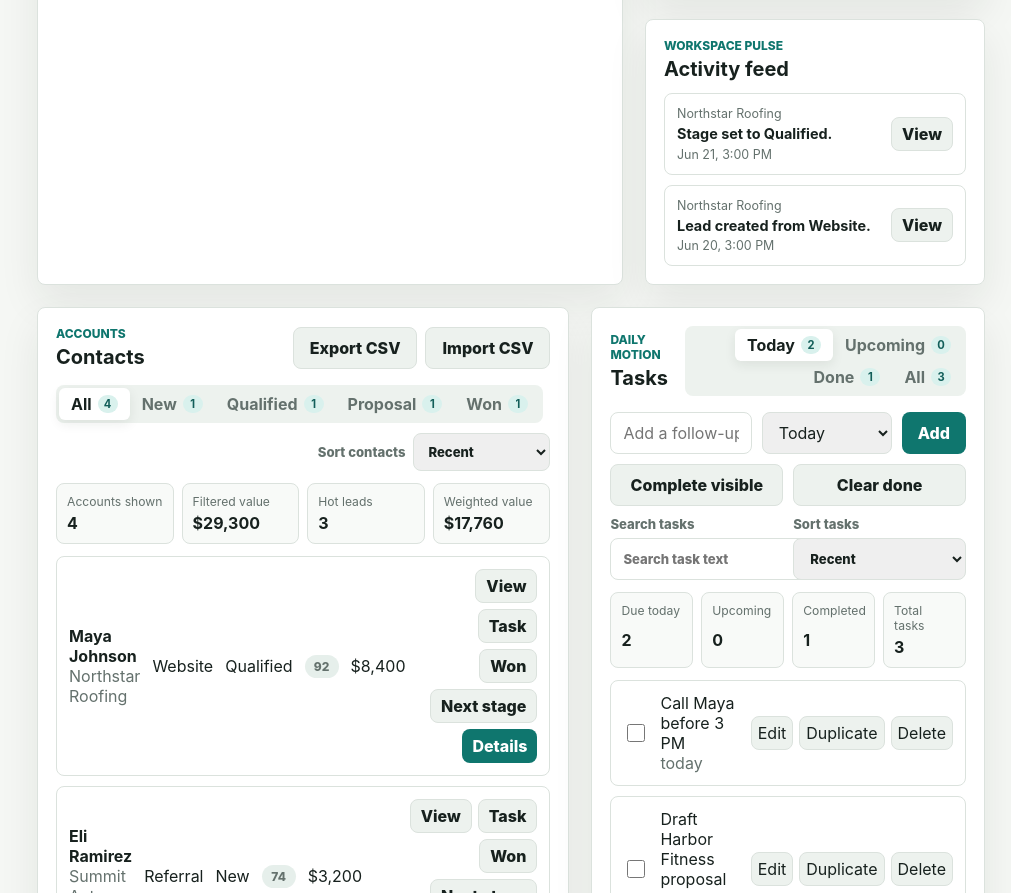
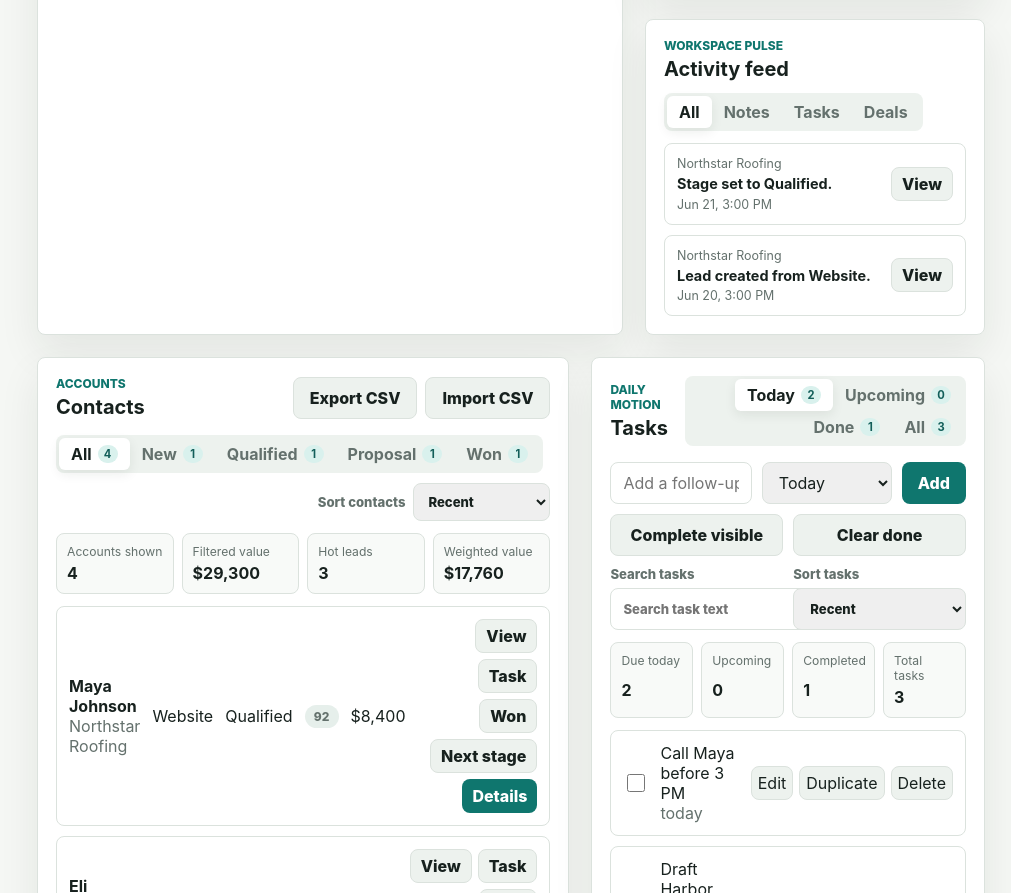
Before and after one commit to camnapper062603/closepilot-crm, a website: page index.html in a window 1280 px wide. Shown: the part 2200-3093 px from the top of the page, without its empty margins (269-1280 px from the left). Drawn offline with Linux system fonts and the light colour scheme.

Commit message:
Add activity feed filters

```diff
--- a/app.js
+++ b/app.js
@@ -121,6 +121,7 @@ let pipelineView = "board";
 let pendingImport = null;
 let taskFilter = "today";
 let taskSort = "recent";
+let activityFilter = "all";
 let contactFilter = "all";
 let contactSort = "recent";
 
@@ -246,6 +247,13 @@ document.querySelectorAll("[data-task-filter]").forEach((button) => {
   button.addEventListener("click", () => {
     taskFilter = button.dataset.taskFilter;
     renderTasks();
+  });
+});
+
+document.querySelectorAll("[data-activity-filter]").forEach((button) => {
+  button.addEventListener("click", () => {
+    activityFilter = button.dataset.activityFilter;
+    renderActivityFeed();
   });
 });
 
@@ -1009,9 +1017,14 @@ function renderLeadActivities(leadId) {
 
 function renderActivityFeed() {
   const activities = (state.activities || [])
+    .filter((activity) => activityFilter === "all" || activity.type === activityFilter)
     .slice()
     .sort((left, right) => activityTime(right) - activityTime(left))
     .slice(0, 8);
+
+  document.querySelectorAll("[data-activity-filter]").forEach((button) => {
+    button.classList.toggle("active", button.dataset.activityFilter === activityFilter);
+  });
 
   if (!activities.length) {
     activityFeed.innerHTML = "<p class=\"empty-state\">No activity yet.</p>";
--- a/index.html
+++ b/index.html
@@ -187,6 +187,12 @@
                   <h2 id="activityHeading">Activity feed</h2>
                 </div>
               </div>
+              <div class="segmented-control activity-filters" role="group" aria-label="Activity filter">
+                <button class="active" data-activity-filter="all" type="button">All</button>
+                <button data-activity-filter="note" type="button">Notes</button>
+                <button data-activity-filter="task" type="button">Tasks</button>
+                <button data-activity-filter="outcome" type="button">Deals</button>
+              </div>
               <div id="activityFeed" class="activity-feed"></div>
             </section>
           </aside>
--- a/styles.css
+++ b/styles.css
@@ -887,6 +887,11 @@ button.insight-card:hover {
   grid-template-columns: minmax(0, 1fr) auto;
 }
 
+.activity-filters {
+  flex-wrap: wrap;
+  margin-bottom: 12px;
+}
+
 .activity-feed-item div {
   display: grid;
   gap: 3px;
```
Also changed, not shown: tests/crm.spec.js (+20 -0 lines).
